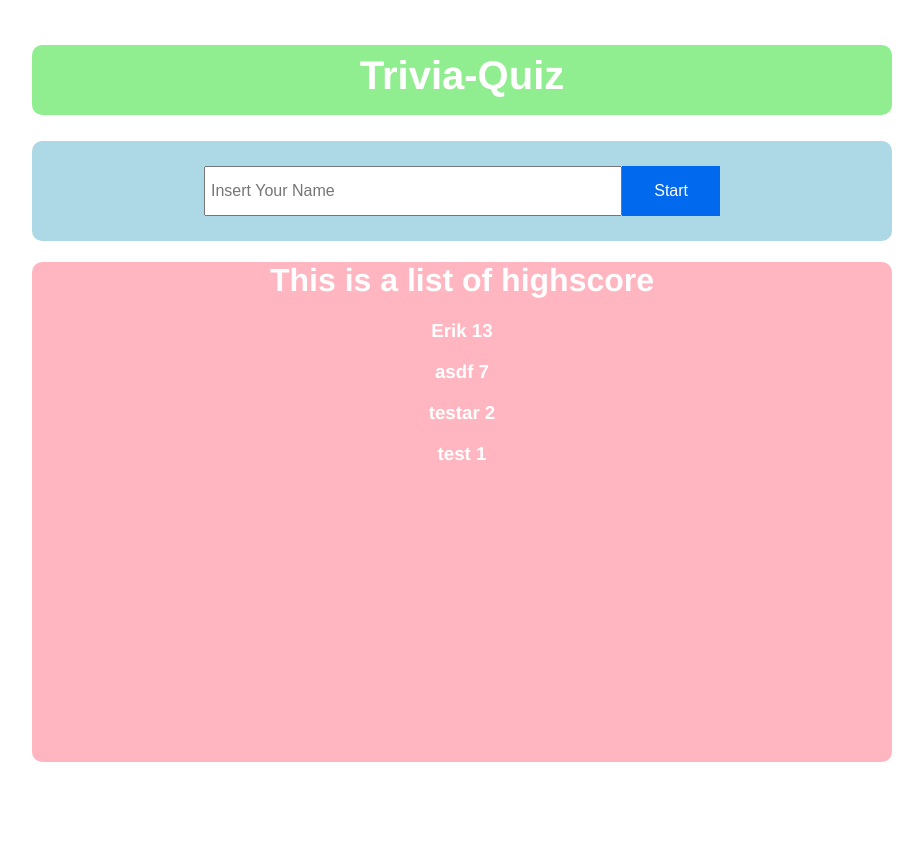
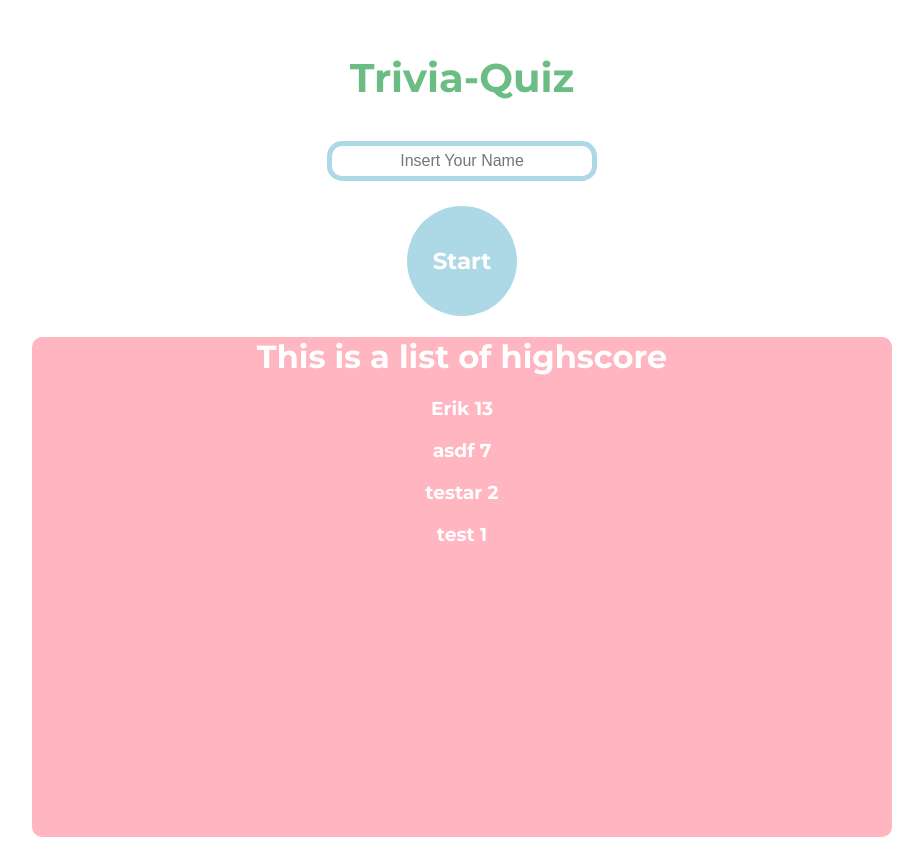
Before and after one commit to TedAhlberg/trivia-app, a Vue app: page / in a window 1280 px wide. Shown: the whole page, without its empty margins (178-1101 px from the left). Before the commit the page ends 800 px from the top, so only its background shows below. Built offline with nearby package versions, Linux system fonts and the light colour scheme.

Commit message:
Testat ny styling

```diff
--- a/public/css/master.css
+++ b/public/css/master.css
@@ -1,5 +1,6 @@
 #app {
-  font-family: 'Avenir', Helvetica, Arial, sans-serif;
+  font-family: "Montserrat", sans-serif;
+  font-weight: bold;
   max-width: 860px;
   //margin-top: 60px;
   margin-left: auto;
@@ -10,37 +11,3 @@
   text-align: center;
   color: #2c3e50;
 }
-
-
-
-button {
-    display: inline-block;
-    border: none;
-    padding: 1rem 2rem;
-    margin: 0;
-    text-decoration: none;
-    background: #0069ed;
-    color: #ffffff;
-    font-family: sans-serif;
-    font-size: 1rem;
-    cursor: pointer;
-    text-align: center;
-    transition: background 250ms ease-in-out,
-                transform 150ms ease;
-    -webkit-appearance: none;
-    -moz-appearance: none;
-}
-
-button:hover,
-button:focus {
-    background: #0053ba;
-}
-
-button:focus {
-    outline: 1px solid #fff;
-    outline-offset: -4px;
-}
-
-button:active {
-    transform: scale(0.99);
-}
--- a/public/css/variables.css
+++ b/public/css/variables.css
@@ -1,7 +1,15 @@
 :root {
+/* --- Header variables --- */
+  --header-color: #6bbd84;
+
+/* --- UserInput variables --- */
+  --user-input-main-color: lightblue;
+  --user-input-darker-color: #79b9d4;
+  --user-input-button-size: 110px;
+
 /* --- Timer variables --- */
   --timer-height: 20px;
   --timer-width: 100%;
   --timer-background-color: lightgray;
-  --timer-color: green;
+  --timer-color: #6bbd84;
 }
--- a/public/index.html
+++ b/public/index.html
@@ -4,6 +4,7 @@
     <meta charset="utf-8">
     <meta http-equiv="X-UA-Compatible" content="IE=edge">
     <meta name="viewport" content="width=device-width,initial-scale=1.0">
+    <link href="https://fonts.googleapis.com/css?family=Montserrat:700&display=swap" rel="stylesheet">
     <link rel="stylesheet" href="./css/variables.css">
     <link rel="stylesheet" href="./css/master.css">
     <title>trivia-app</title>
--- a/src/components/Answers.vue
+++ b/src/components/Answers.vue
@@ -49,9 +49,6 @@ export default {
 </script>
 
 <style lang="css" scoped>
-.answerList{
-}
-
 .correct_answer{
   background: green;
 }
--- a/src/components/Header.vue
+++ b/src/components/Header.vue
@@ -1,6 +1,6 @@
 <template lang="html">
-  <div class="headerBox">
-  <h1>Trivia-Quiz</h1>
+  <div id="main-header">
+    <h1>Trivia-Quiz</h1>
   </div>
 </template>
 
@@ -10,16 +10,15 @@ export default {}
 
 <style lang="css" scoped>
 
-.headerBox{
-  background-color: lightgreen;
+#main-header {
   height: 70px;
   margin: none;
   border-radius: 10px;
 }
 
-h1{
-  padding-top:1%;
-  color:white;
+#main-header h1 {
+  padding-top: 1%;
+  color: var(--header-color);
   font-size: 40px;
 
 }
--- a/src/components/Question.vue
+++ b/src/components/Question.vue
@@ -46,6 +46,3 @@ export default {
   }
 }
 </script>
-
-<style lang="css" scoped>
-</style>
--- a/src/components/UserInput.vue
+++ b/src/components/UserInput.vue
@@ -1,9 +1,15 @@
 <template lang="html">
-  <div class="wrap">
-    <div class="input-row">
-      <input class="user-input"type="text" name="username" value="" placeholder="Insert Your Name" />
-      <button class="user-input" type="button" value="Start" @click="emitName($event)"> Start</button>
-    </div>
+  <div id="main-user-input">
+    <input
+      class="user-input"type="text"
+      v-model="username"
+      placeholder="Insert Your Name"
+    />
+    <button
+      class="user-input"
+      type="button"
+      @click="emitName($event)"
+    >Start</button>
   </div>
 </template>
 
@@ -13,15 +19,14 @@ export default {
 
   data() {
     return {
-      username: ""
+      username: "",
     }
   },
   methods: {
     emitName() {
-      this.username = document.querySelector("input[name=username]").value;
-      if (!this.username == "") {
-        console.log("Emit: " + this.username);
-        this.$emit('clicked', this.username);
+      if (this.username.length > 1) {
+        console.log(this.username)
+        this.$emit("clicked", this.username);
       }
     }
   }
@@ -29,24 +34,54 @@ export default {
 </script>
 
 <style lang="css" scoped>
-
-.input-row{
-  margin: auto;
-  padding-top: 3%;
-  display: flex;
-  width: 60%;
-
+input{
+  display: block;
+  margin-left: auto;
+  margin-right: auto;
+  width: 50vw;
+  max-width: 250px;
+  height: 20px;
+  font-family: sans-serif;
+  text-align: center;
+  color: var(--user-input-darker-color);
+  border: 5px solid var(--user-input-main-color);
+  border-radius: 15px;
 }
-
 
 input[type="text"] {
   flex: 10;
+  margin-bottom: 10px;
   padding: 5px;
   font-size: 16px;
 }
-.wrap{
-  background-color: lightblue;
-   height: 100px;
-   border-radius: 10px;
+
+::placeholder{
+  opacity: 1;
+}
+
+button{
+  font-family: "Montserrat", sans-serif;
+  font-size: 23px;
+  margin-top: 15px;
+  width: var(--user-input-button-size);
+  height: var(--user-input-button-size);
+  border-radius: 50%;
+  border: 0px;
+  background-color: var(--user-input-main-color);
+  color: white;
+  cursor: pointer;
+  transition: background 250ms ease-in-out,
+              transform 150ms ease;
+  -webkit-appearance: none;
+  -moz-appearance: none;
+}
+
+button:hover,
+button:focus {
+    background: var(--user-input-darker-color);
+}
+
+button:active {
+    transform: scale(0.97);
 }
 </style>
```
Also changed, not shown: src/components/Highscore.vue (+2 -8 lines).
